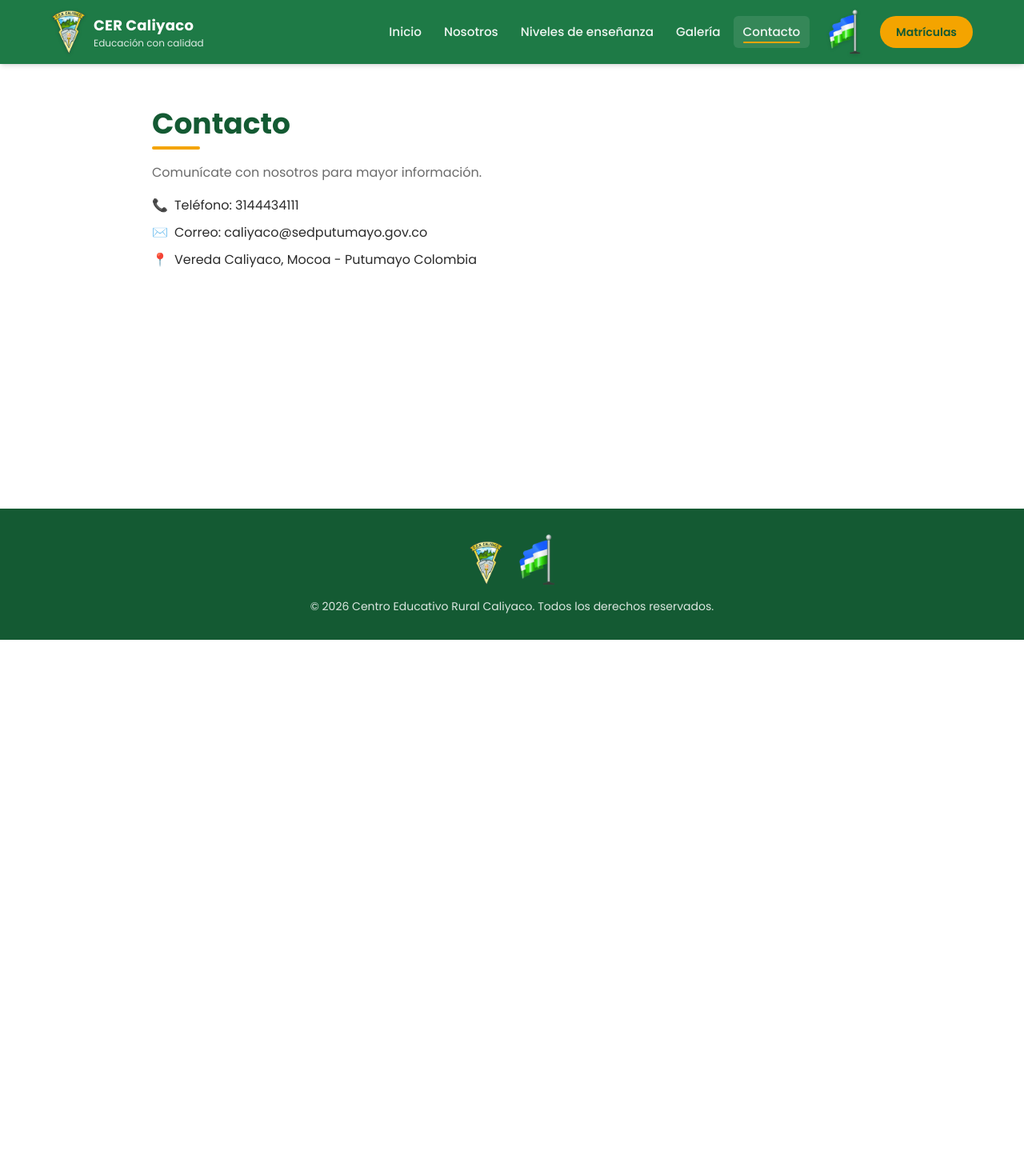
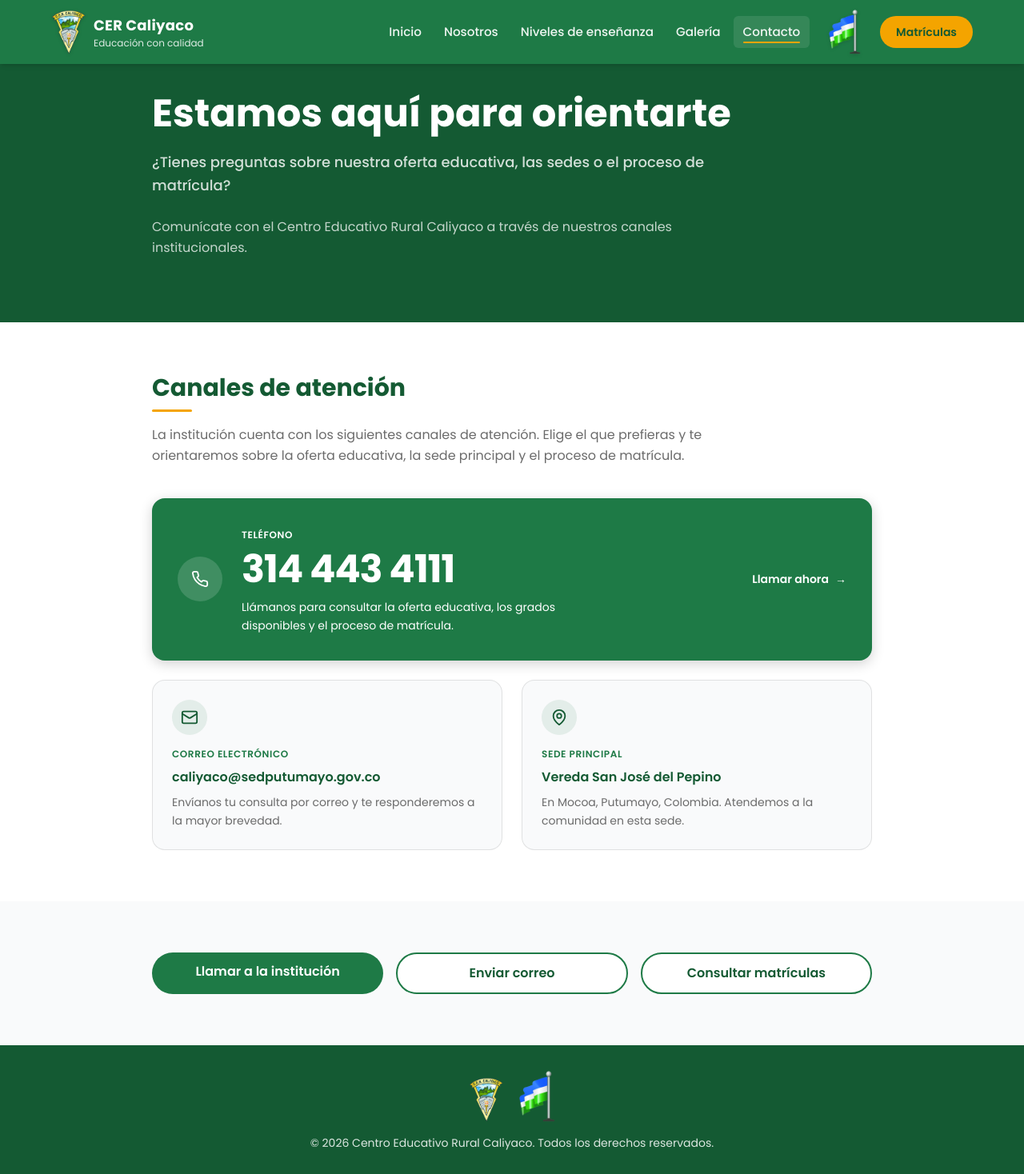
Before and after one commit to AudinoPantoja2025/LandingPage-CER-Caliyaco, a Next.js app: page /contacto in a window 1280 px wide. Shown: the top 1468 px of the page at 80% size. Before the commit the page ends 800 px from the top, so only its background shows below. Built offline with nearby package versions, Linux system fonts and the light colour scheme.

Commit message:
feat: implementacion pagina contacto

```diff
--- a/src/components/Contacto.tsx
+++ b/src/components/Contacto.tsx
@@ -1,32 +1,259 @@
-const DATOS_CONTACTO = [
-  { icono: "📞", texto: "Teléfono: 3144434111" },
-  { icono: "✉️", texto: "Correo: caliyaco@sedputumayo.gov.co" },
-  { icono: "📍", texto: "Vereda Caliyaco, Mocoa - Putumayo Colombia" },
-] as const;
+import Link from "next/link";
+import { CONTACTO, IDENTIFICACION } from "@/lib/institucion";
 
+/* ── Datos de contacto derivados de la fuente institucional ──
+ */
+const TELEFONO_E164 = `+57${CONTACTO.telefono}`;
+const TELEFONO_LEIBLE = CONTACTO.telefono.replace(
+  /(\d{3})(\d{3})(\d{4})/,
+  "$1 $2 $3",
+);
+const CORREO = CONTACTO.correo;
+const VEREDA_SEDE_PRINCIPAL = CONTACTO.direccion.split(",")[0].trim();
+const CIUDAD = IDENTIFICACION.ubicacion;
+
+/* ── Inline SVG icon helper ── */
+function IconoBase({ children }: { children: React.ReactNode }) {
+  return (
+    <svg
+      viewBox="0 0 24 24"
+      width="22"
+      height="22"
+      fill="none"
+      stroke="currentColor"
+      strokeWidth="2"
+      strokeLinecap="round"
+      strokeLinejoin="round"
+      aria-hidden="true"
+    >
+      {children}
+    </svg>
+  );
+}
+
+const IconoTelefono = (
+  <IconoBase>
+    <path d="M22 16.92v3a2 2 0 0 1-2.18 2 19.79 19.79 0 0 1-8.63-3.07 19.5 19.5 0 0 1-6-6 19.79 19.79 0 0 1-3.07-8.67A2 2 0 0 1 4.11 2h3a2 2 0 0 1 2 1.72c.127.96.361 1.903.7 2.81a2 2 0 0 1-.45 2.11L8.09 9.91a16 16 0 0 0 6 6l1.27-1.27a2 2 0 0 1 2.11-.45c.907.339 1.85.573 2.81.7A2 2 0 0 1 22 16.92z" />
+  </IconoBase>
+);
+
+const IconoCorreo = (
+  <IconoBase>
+    <rect x="2" y="4" width="20" height="16" rx="2" />
+    <path d="m22 7-8.97 5.7a1.94 1.94 0 0 1-2.06 0L2 7" />
+  </IconoBase>
+);
+
+const IconoUbicacion = (
+  <IconoBase>
+    <path d="M20 10c0 6-8 12-8 12s-8-6-8-12a8 8 0 0 1 16 0z" />
+    <circle cx="12" cy="10" r="3" />
+  </IconoBase>
+);
+
+/* ── Sub-section heading ── */
+function SectionHeading({ id, children }: { id: string; children: React.ReactNode }) {
+  return (
+    <h2
+      id={id}
+      className="text-2xl md:text-3xl text-verde-oscuro font-bold mb-4 relative pb-3
+        after:absolute after:left-0 after:bottom-0 after:w-[50px] after:h-[3px]
+        after:bg-amarillo after:rounded-full"
+    >
+      {children}
+    </h2>
+  );
+}
+
+/**
+ * Etiqueta de canal. Sobre superficies oscuras se usa blanco sólido: la jerarquía
+ * la dan el tamaño y el peso, no la opacidad, porque bajar la opacidad del blanco
+ * sobre verde no alcanza el contraste mínimo de 4.5:1.
+ */
+function Etiqueta({ children, className = "" }: { children: React.ReactNode; className?: string }) {
+  return (
+    <span
+      className={`inline-flex items-center gap-2 text-xs font-semibold uppercase tracking-wider ${className}`}
+    >
+      {children}
+    </span>
+  );
+}
+
+/* ────────────────────────────────────────────────────────────── */
+
+/**
+ * Página de contacto del CER Caliyaco.
+ */
 export default function Contacto() {
   return (
-    <section id="contacto" className="flex items-center min-h-[60vh] py-20 px-6">
-      <div className="max-w-[900px] mx-auto w-full">
-        <h2 className="text-3xl md:text-4xl text-verde-oscuro font-bold mb-4 relative pb-3
-          after:absolute after:left-0 after:bottom-0 after:w-[60px] after:h-1
-          after:bg-amarillo after:rounded-full">
-          Contacto
-        </h2>
-        <p className="text-texto-suave max-w-[700px] mb-4">
-          Comunícate con nosotros para mayor información.
-        </p>
-        <address className="not-italic">
-          {DATOS_CONTACTO.map((dato) => (
-            <p key={dato.texto} className="mb-2 text-texto">
-              <span className="mr-2" aria-hidden="true">
-                {dato.icono}
+    <div id="contacto" className="contacto-scope">
+      {/* Text selection themed from the institutional palette, scoped to this page */}
+      <style>{`
+        .contacto-scope ::selection {
+          background-color: var(--color-verde);
+          color: #fff;
+        }
+      `}</style>
+
+      {/* ── PAGE HEADER ── */}
+      <section
+        aria-labelledby="contacto-titulo"
+        className="py-20 px-6 bg-verde-oscuro text-white"
+      >
+        <div className="max-w-[900px] mx-auto w-full">
+          <h1
+            id="contacto-titulo"
+            className="text-3xl md:text-5xl font-bold leading-tight mb-4 mt-8 text-balance"
+          >
+            Estamos aquí para orientarte
+          </h1>
+          <p className="text-white/80 text-lg font-medium max-w-[720px] leading-relaxed mb-6">
+            ¿Tienes preguntas sobre nuestra oferta educativa, las sedes o el proceso de
+            matrícula?
+          </p>
+          <p className="text-white/75 leading-relaxed max-w-[720px]">
+            Comunícate con el Centro Educativo Rural Caliyaco a través de nuestros
+            canales institucionales.
+          </p>
+        </div>
+      </section>
+
+      {/* ── SHARED CHANNELS ── */}
+      <section aria-labelledby="canales-titulo" className="py-16 px-6 bg-white">
+        <div className="max-w-[900px] mx-auto w-full">
+          <SectionHeading id="canales-titulo">Canales de atención</SectionHeading>
+          <p className="text-texto-suave leading-relaxed max-w-[70ch] mb-10">
+            La institución cuenta con los siguientes canales de atención. Elige el
+            que prefieras y te orientaremos sobre la oferta educativa, la sede
+            principal y el proceso de matrícula.
+          </p>
+
+          {/* Dominant channel: teléfono, full-width horizontal band */}
+          <a
+            href={`tel:${TELEFONO_E164}`}
+            className="group flex flex-col sm:flex-row sm:items-center gap-6 rounded-2xl
+              bg-verde p-7 sm:p-8 text-white no-underline
+              shadow-[0_4px_16px_rgba(0,0,0,0.18)]
+              transition-[transform,box-shadow,background-color] duration-300 ease-out
+              hover:-translate-y-[3px] hover:bg-verde-oscuro hover:shadow-[0_10px_28px_rgba(0,0,0,0.24)]
+              focus-visible:outline-2 focus-visible:outline-verde-oscuro focus-visible:outline-offset-4
+              motion-reduce:transform-none motion-reduce:transition-none"
+          >
+            <span
+              aria-hidden="true"
+              className="inline-flex items-center justify-center h-14 w-14 rounded-full bg-white/15 shrink-0"
+            >
+              {IconoTelefono}
+            </span>
+            <div className="flex-1 min-w-0">
+              <Etiqueta className="text-white">Teléfono</Etiqueta>
+              <span className="block text-4xl md:text-5xl font-bold tracking-tight tabular-nums mt-2">
+                {TELEFONO_LEIBLE}
               </span>
-              {dato.texto}
-            </p>
-          ))}
-        </address>
-      </div>
-    </section>
+              <p className="text-sm mt-3 max-w-[52ch] leading-relaxed">
+                Llámanos para consultar la oferta educativa, los grados disponibles
+                y el proceso de matrícula.
+              </p>
+            </div>
+            <span className="inline-flex items-center gap-2 shrink-0 text-sm font-semibold">
+              Llamar ahora
+              <span
+                aria-hidden="true"
+                className="inline-block transition-transform duration-300 ease-out
+                  group-hover:translate-x-1 motion-reduce:transform-none"
+              >
+                →
+              </span>
+            </span>
+          </a>
+
+          {/* Secondary channels: correo y sede principal */}
+          <div className="mt-6 grid gap-6 sm:grid-cols-2">
+            <a
+              href={`mailto:${CORREO}`}
+              className="group flex flex-col rounded-2xl border border-black/10 bg-gray-50 p-6
+                text-texto no-underline
+                transition-[transform,box-shadow] duration-300 ease-out
+                hover:-translate-y-[3px] hover:shadow-md
+                focus-visible:outline-2 focus-visible:outline-verde-oscuro focus-visible:outline-offset-4
+                motion-reduce:transform-none motion-reduce:transition-none"
+            >
+              <span className="inline-flex items-center justify-center h-11 w-11 rounded-full bg-verde/10 text-verde-oscuro mb-4">
+                {IconoCorreo}
+              </span>
+              <Etiqueta className="text-verde">Correo electrónico</Etiqueta>
+              <span className="font-semibold text-verde-oscuro mt-2 break-words">
+                {CORREO}
+              </span>
+              <p className="text-sm text-texto-suave mt-2 leading-relaxed">
+                Envíanos tu consulta por correo y te responderemos a la mayor
+                brevedad.
+              </p>
+            </a>
+
+            <div className="flex flex-col rounded-2xl border border-black/10 bg-gray-50 p-6">
+              <span className="inline-flex items-center justify-center h-11 w-11 rounded-full bg-verde/10 text-verde-oscuro mb-4">
+                {IconoUbicacion}
+              </span>
+              <Etiqueta className="text-verde">Sede principal</Etiqueta>
+              <span className="font-semibold text-verde-oscuro mt-2">
+                {VEREDA_SEDE_PRINCIPAL}
+              </span>
+              <p className="text-sm text-texto-suave mt-2 leading-relaxed">
+                En {CIUDAD}. Atendemos a la comunidad en esta sede.
+              </p>
+            </div>
+          </div>
+        </div>
+      </section>
+
+      {/* ── CTA ── */}
+      <section
+        aria-labelledby="contacto-cta-titulo"
+        className="py-16 px-6 bg-gray-50"
+      >
+        <div className="max-w-[900px] mx-auto w-full">
+          <h2 id="contacto-cta-titulo" className="sr-only">
+            Accesos directos de contacto
+          </h2>
+          <div className="grid grid-cols-1 sm:grid-cols-3 gap-4">
+            <a
+              href={`tel:${TELEFONO_E164}`}
+              className="inline-block px-6 py-3 text-center font-semibold text-base no-underline
+                bg-verde text-white rounded-full
+                transition-[transform,box-shadow] duration-300 ease-out
+                hover:-translate-y-[3px] hover:shadow-lg
+                focus-visible:outline-2 focus-visible:outline-verde-oscuro
+                motion-reduce:transform-none motion-reduce:transition-none"
+            >
+              Llamar a la institución
+            </a>
+            <a
+              href={`mailto:${CORREO}`}
+              className="inline-block px-6 py-3 text-center font-semibold text-base no-underline
+                bg-white text-verde-oscuro border-2 border-verde rounded-full
+                transition-colors duration-300 ease-out
+                hover:bg-verde hover:text-white
+                focus-visible:outline-2 focus-visible:outline-verde-oscuro
+                motion-reduce:transition-none"
+            >
+              Enviar correo
+            </a>
+            <Link
+              href="/matriculas"
+              className="inline-block px-6 py-3 text-center font-semibold text-base no-underline
+                bg-white text-verde-oscuro border-2 border-verde rounded-full
+                transition-colors duration-300 ease-out
+                hover:bg-verde hover:text-white
+                focus-visible:outline-2 focus-visible:outline-verde-oscuro
+                motion-reduce:transition-none"
+            >
+              Consultar matrículas
+            </Link>
+          </div>
+        </div>
+      </section>
+    </div>
   );
 }
```
